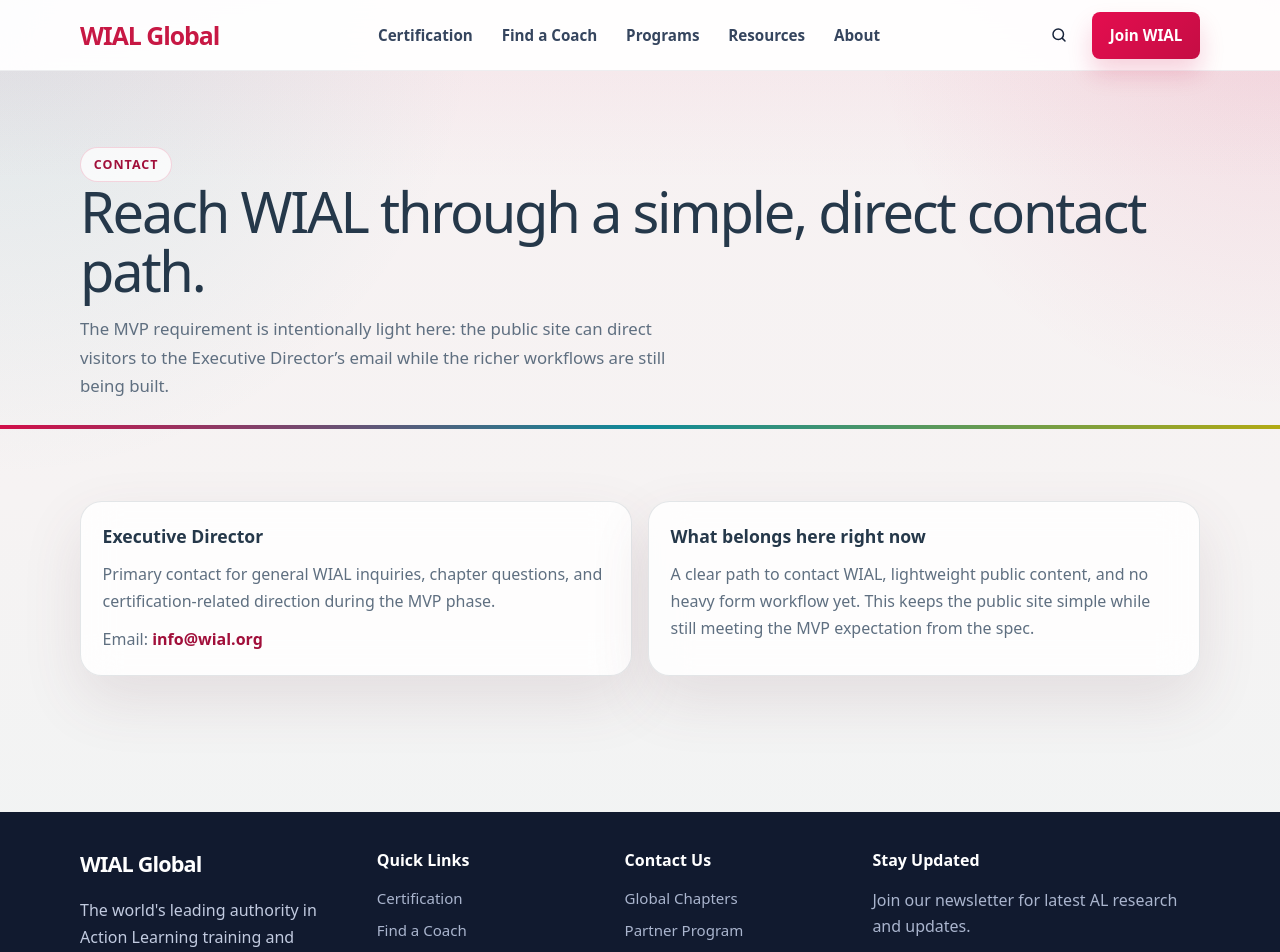
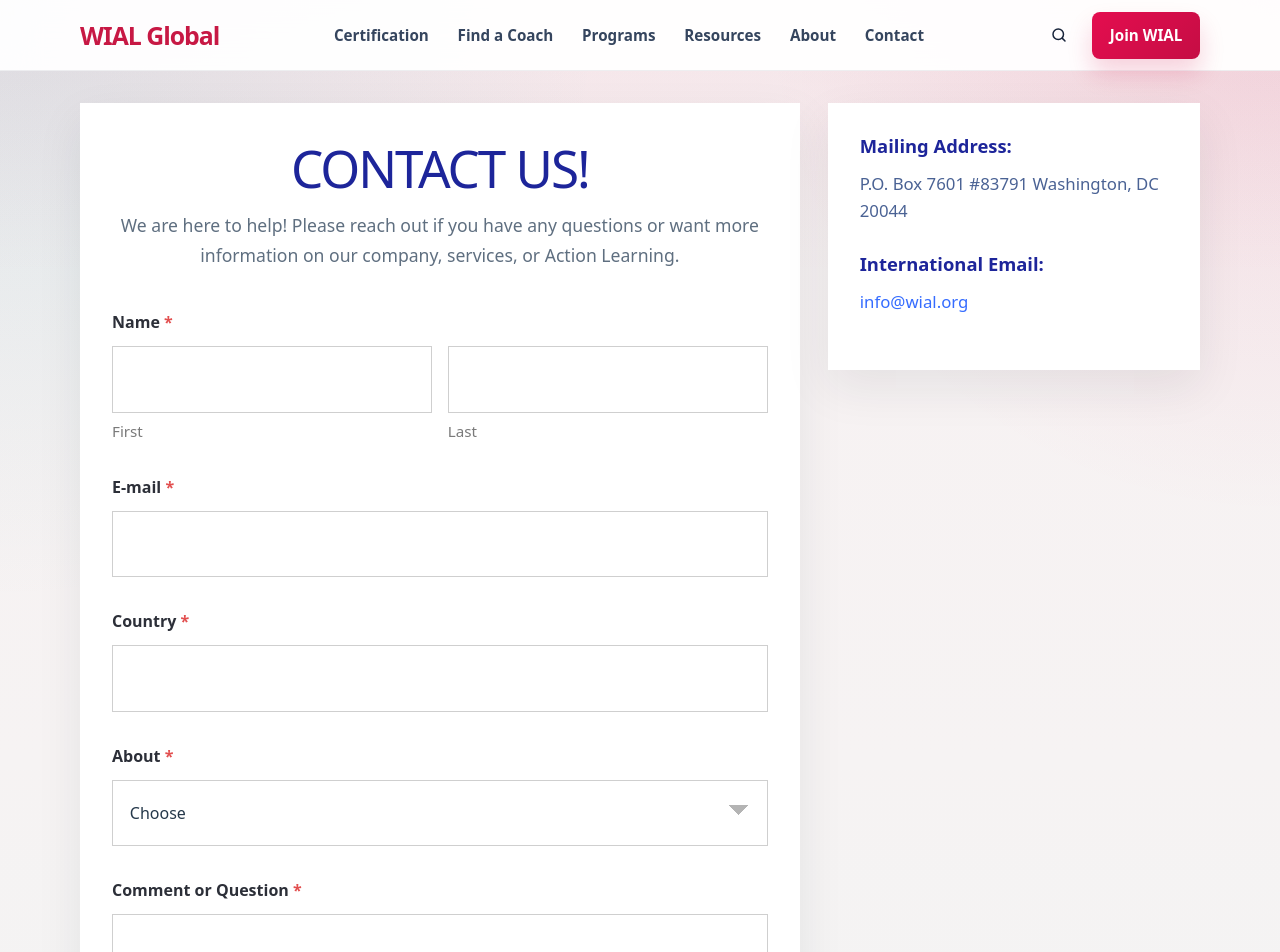
Before and after one commit to 2026-ASU-WiCS-Opportunity-Hack/04-dev-crew, a Next.js app: page /contact in a window 1280 px wide. Shown: the top 952 px of the page. Built offline with nearby package versions, Linux system fonts and the light colour scheme.

Commit message:
added contact page

```diff
--- a/app/contact/page.tsx
+++ b/app/contact/page.tsx
@@ -1,44 +1,86 @@
 export default function ContactPage() {
   return (
     <>
-      <section className="page-header">
-        <div className="container">
-          <span className="eyebrow">Contact</span>
-          <h1 className="section-title">Reach WIAL through a simple, direct contact path.</h1>
-          <p className="section-copy">
-            The MVP requirement is intentionally light here: the public site can direct
-            visitors to the Executive Director’s email while the richer workflows are
-            still being built.
-          </p>
-        </div>
-      </section>
+      <section className="contact-page">
+        <div className="container contact-page__grid">
+          <section className="contact-form-card">
+            <div className="contact-form-card__intro">
+              <h1>CONTACT US!</h1>
+              <p>
+                We are here to help! Please reach out if you have any questions or
+                want more information on our company, services, or Action Learning.
+              </p>
+            </div>
 
-      <div className="page-divider" />
+            <form action="#" className="contact-form">
+              <div className="contact-form__field-group">
+                <label className="contact-form__label" htmlFor="first-name">
+                  Name <span>*</span>
+                </label>
+                <div className="contact-form__name-row">
+                  <div className="contact-form__field">
+                    <input id="first-name" type="text" />
+                    <small>First</small>
+                  </div>
+                  <div className="contact-form__field">
+                    <input id="last-name" type="text" />
+                    <small>Last</small>
+                  </div>
+                </div>
+              </div>
 
-      <section className="section">
-        <div className="container contact-grid">
-          <article className="contact-card">
-            <strong>Executive Director</strong>
+              <div className="contact-form__field-group">
+                <label className="contact-form__label" htmlFor="email">
+                  E-mail <span>*</span>
+                </label>
+                <input id="email" type="email" />
+              </div>
+
+              <div className="contact-form__field-group">
+                <label className="contact-form__label" htmlFor="country">
+                  Country <span>*</span>
+                </label>
+                <input id="country" type="text" />
+              </div>
+
+              <div className="contact-form__field-group">
+                <label className="contact-form__label" htmlFor="about">
+                  About <span>*</span>
+                </label>
+                <select defaultValue="" id="about">
+                  <option disabled value="">
+                    Choose
+                  </option>
+                  <option>Certification</option>
+                  <option>Find a Coach</option>
+                  <option>Programs</option>
+                  <option>Resources</option>
+                  <option>General Question</option>
+                </select>
+              </div>
+
+              <div className="contact-form__field-group">
+                <label className="contact-form__label" htmlFor="comment">
+                  Comment or Question <span>*</span>
+                </label>
+                <textarea id="comment" rows={8} />
+              </div>
+
+              <button className="contact-form__submit" type="submit">
+                Submit
+              </button>
+            </form>
+          </section>
+
+          <aside className="contact-sidebar-card">
+            <h2>Mailing Address:</h2>
+            <p>P.O. Box 7601 #83791 Washington, DC 20044</p>
+
+            <h2>International Email:</h2>
             <p>
-              Primary contact for general WIAL inquiries, chapter questions, and
-              certification-related direction during the MVP phase.
+              <a href="mailto:info@wial.org">info@wial.org</a>
             </p>
-            <p>
-              Email:{' '}
-              <a href="mailto:info@wial.org" style={{ color: 'var(--brand-dark)', fontWeight: 700 }}>
-                info@wial.org
-              </a>
-            </p>
-          </article>
-
-          <article className="contact-card">
-            <strong>What belongs here right now</strong>
-            <p>
-              A clear path to contact WIAL, lightweight public content, and no heavy
-              form workflow yet. This keeps the public site simple while still meeting
-              the MVP expectation from the spec.
-            </p>
-          </article>
+          </aside>
         </div>
       </section>
     </>
--- a/app/globals.css
+++ b/app/globals.css
@@ -1071,6 +1071,156 @@
   background: linear-gradient(90deg, var(--brand), var(--accent), var(--olive));
 }
 
+.contact-page {
+  padding: 2rem 0 4rem;
+}
+
+.contact-page__grid {
+  display: grid;
+  gap: 1.75rem;
+  align-items: start;
+}
+
+.contact-form-card,
+.contact-sidebar-card {
+  background: #fff;
+  box-shadow: 0 18px 44px rgba(29, 38, 55, 0.08);
+}
+
+.contact-form-card {
+  padding: 2.5rem 2rem;
+}
+
+.contact-form-card__intro {
+  max-width: 48rem;
+  margin: 0 auto 2.5rem;
+  text-align: center;
+}
+
+.contact-form-card__intro h1 {
+  margin: 0;
+  color: #1d259a;
+  font-size: clamp(2.1rem, 4vw, 3.2rem);
+  line-height: 1;
+  letter-spacing: -0.04em;
+}
+
+.contact-form-card__intro p {
+  margin: 1rem auto 0;
+  max-width: 56rem;
+  color: #5f6f80;
+  font-size: 1.1rem;
+  line-height: 1.7;
+}
+
+.contact-form {
+  display: grid;
+  gap: 2rem;
+}
+
+.contact-form__field-group {
+  display: grid;
+  gap: 0.75rem;
+}
+
+.contact-form__label {
+  color: #2c2f38;
+  font-size: 1rem;
+  font-weight: 800;
+}
+
+.contact-form__label span {
+  color: #e24f4f;
+}
+
+.contact-form__name-row {
+  display: grid;
+  gap: 1rem;
+}
+
+.contact-form__field {
+  display: grid;
+  gap: 0.45rem;
+}
+
+.contact-form__field small {
+  color: #7a7a7a;
+  font-size: 0.95rem;
+}
+
+.contact-form input,
+.contact-form select,
+.contact-form textarea {
+  width: 100%;
+  border: 1px solid #cfcfcf;
+  border-radius: 0;
+  padding: 1rem 1.05rem;
+  background: #fff;
+  color: var(--foreground);
+  font: inherit;
+}
+
+.contact-form input,
+.contact-form select {
+  min-height: 4.15rem;
+}
+
+.contact-form textarea {
+  min-height: 15rem;
+  resize: vertical;
+}
+
+.contact-form select {
+  appearance: none;
+  background-image:
+    linear-gradient(45deg, transparent 50%, #b4b4b4 50%),
+    linear-gradient(135deg, #b4b4b4 50%, transparent 50%);
+  background-position:
+    calc(100% - 28px) calc(50% - 3px),
+    calc(100% - 18px) calc(50% - 3px);
+  background-size: 10px 10px, 10px 10px;
+  background-repeat: no-repeat;
+}
+
+.contact-form__submit {
+  width: fit-content;
+  min-width: 7rem;
+  border: 0;
+  border-radius: 0;
+  padding: 1rem 1.4rem;
+  background: #0d78b7;
+  color: #fff;
+  font-size: 1rem;
+  font-weight: 800;
+  cursor: pointer;
+}
+
+.contact-sidebar-card {
+  padding: 1.8rem 2rem;
+}
+
+.contact-sidebar-card h2 {
+  margin: 0;
+  color: #1d259a;
+  font-size: 1.15rem;
+  font-weight: 800;
+}
+
+.contact-sidebar-card h2 + p {
+  margin-top: 0.7rem;
+}
+
+.contact-sidebar-card p {
+  margin: 0 0 1.6rem;
+  color: #4a6294;
+  font-size: 1.05rem;
+  line-height: 1.6;
+}
+
+.contact-sidebar-card a {
+  color: #356cff;
+}
+
 .list-clean {
   margin: 1rem 0 0;
   padding-left: 1.1rem;
@@ -1370,6 +1520,14 @@
 }
 
 @media (min-width: 768px) {
+  .contact-page__grid {
+    grid-template-columns: minmax(0, 1.45fr) minmax(320px, 0.75fr);
+  }
+
+  .contact-form__name-row {
+    grid-template-columns: repeat(2, minmax(0, 1fr));
+  }
+
   .hero-grid,
   .card-grid,
   .chapter-grid,
--- a/components/layout/Header.tsx
+++ b/components/layout/Header.tsx
@@ -7,6 +7,7 @@
   { href: '/events', label: 'Programs' },
   { href: '/resources', label: 'Resources' },
   { href: '/about', label: 'About' },
+  { href: '/contact', label: 'Contact' },
 ];
 
 export function Header() {
```
